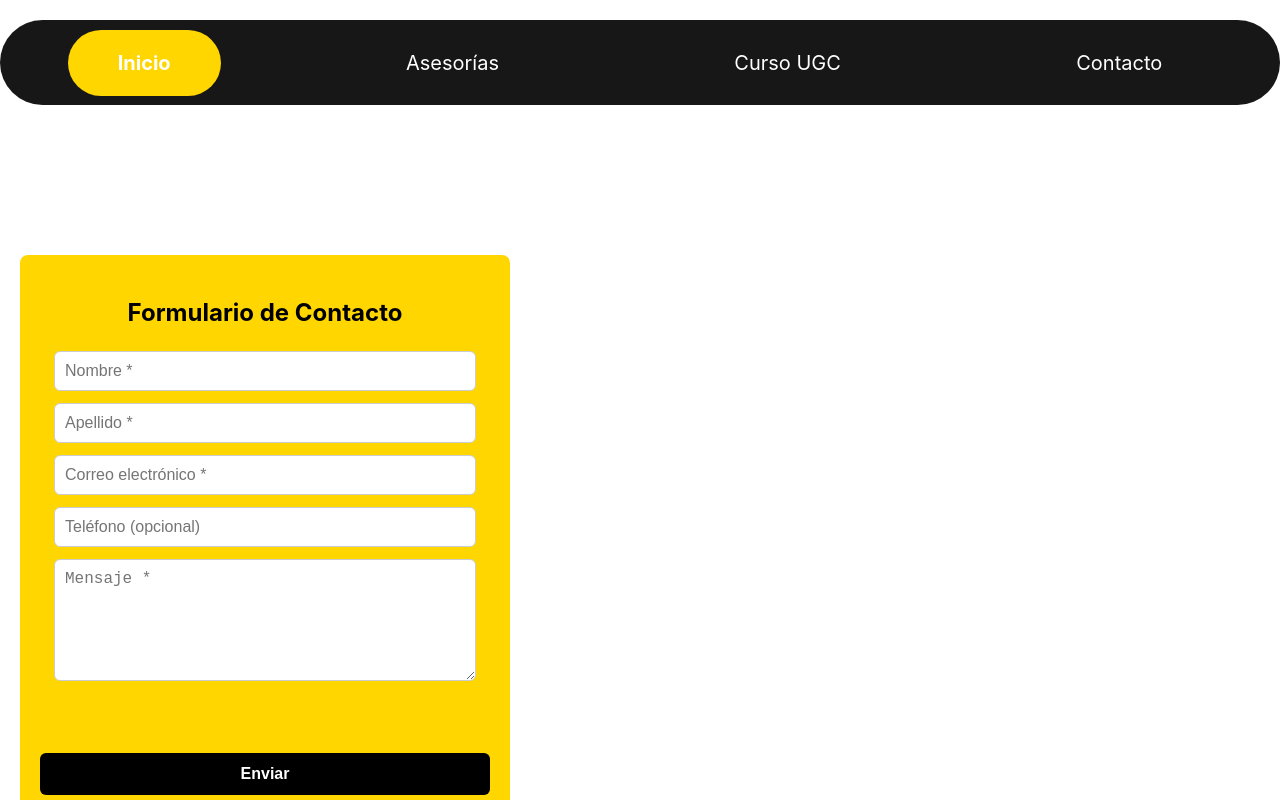
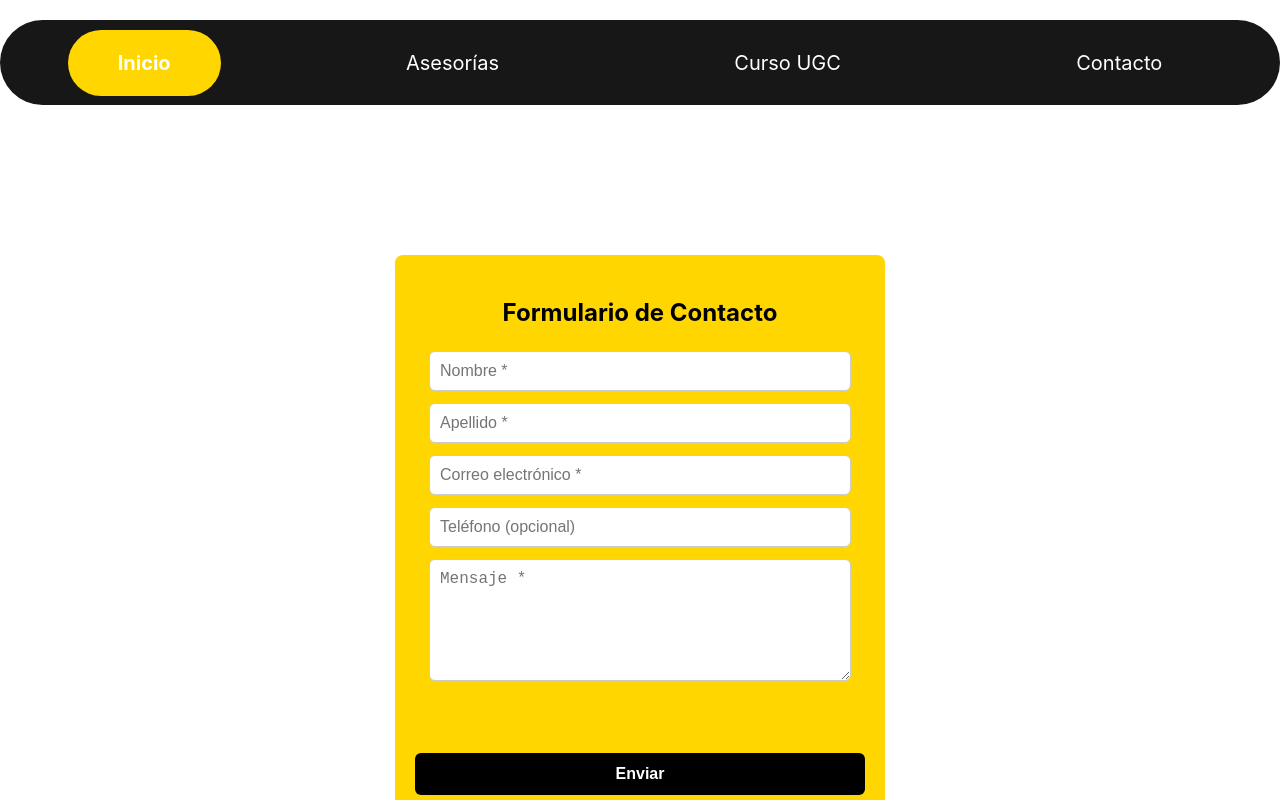
Before and after one commit to Anthonyjgr/soy_empe_web, a React (Vite) app: page /contact in a window 1280 px wide. Shown: the top 800 px of the page. Built offline with nearby package versions, Linux system fonts and the light colour scheme; the HTML template or start-up script is replaced by a standard one.

Commit message:
fixing form styles

```diff
--- a/src/views/contact/ContactForm.jsx
+++ b/src/views/contact/ContactForm.jsx
@@ -99,7 +99,16 @@ export default function ContactForm() {
   };
 
   return (
-    <div style={{ minWidth: "100vw", paddingTop: "100px", paddingBottom: "100px"}}>
+    <div
+      style={{
+        display: "flex",
+        alignItems: "center",
+        justifyContent: "center",
+        minWidth: "100vw",
+        paddingTop: "100px",
+        paddingBottom: "100px",
+      }}
+    >
       <form
         noValidate
         onSubmit={handleSubmit}
@@ -111,17 +120,22 @@ export default function ContactForm() {
           padding: 20,
           backgroundColor: "#FFD600",
           borderRadius: 8,
+          width:"100%",
           maxWidth: 450,
           margin: "0 auto",
-          marginLeft:"20px",
-          marginRight:"20px",
-          marginTop:"50px",
-          marginBottom:"50px"
+          marginLeft: "20px",
+          marginRight: "20px",
+          marginTop: "50px",
+          marginBottom: "50px",
         }}
       >
         <h2 style={{ textAlign: "center", marginBottom: 20 }}>Formulario de Contacto</h2>
         {error && <p style={{ color: "red", marginBottom: 12 }}>{error}</p>}
-        {successMsg && <p style={{ color: "black", marginBottom: 12 , fontWeight:"bold"}}>{successMsg}</p>}
+        {successMsg && (
+          <p style={{ color: "black", marginBottom: 12, fontWeight: "bold" }}>
+            {successMsg}
+          </p>
+        )}
 
         <input
           name="name"
```
